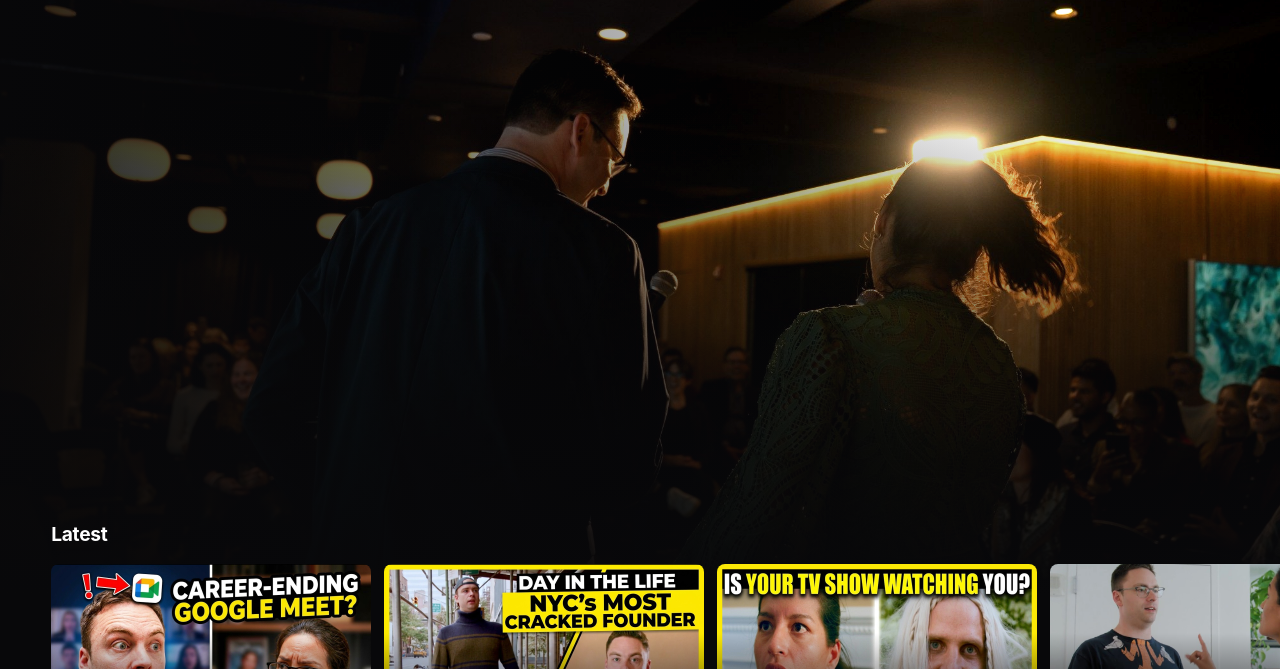
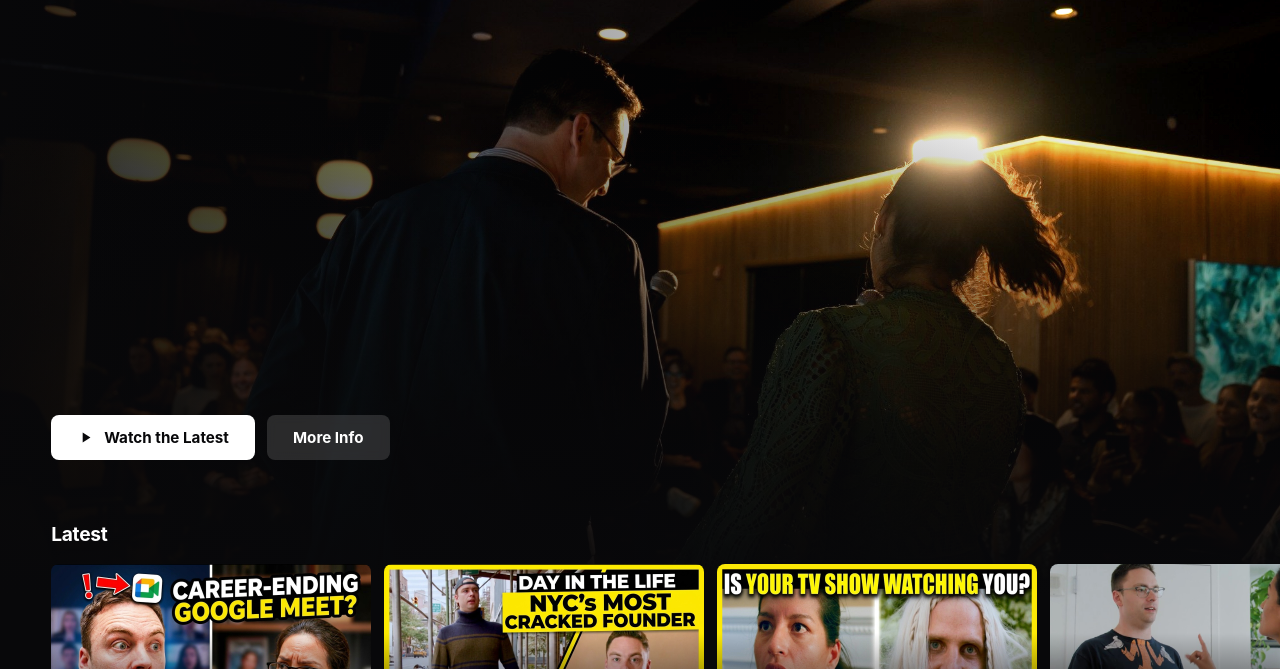
Before and after one commit to trottfather/vclatenight, a plain HTML site: page index.html in a window 1280 px wide. Shown: the part 92-761 px from the top of the page. Drawn offline with Linux system fonts and the light colour scheme.

Commit message:
Restore Watch the Latest and More Info buttons over the hero photo
Co-Authored-By: Claude Sonnet 5.5 <noreply@anthropic.com>
Claude-Session: https://claude.ai/code/session_014y4GfGcAkkGKmsdvDjjrz4

```diff
--- a/index.html
+++ b/index.html
@@ -53,6 +53,13 @@
     </div>
     <div class="billboard-inner">
       <h1 class="sr-only">VC Late Night: everyone in VC has an opinion. We have a show.</h1>
+      <div class="billboard-actions">
+        <a class="btn btn--play" href="#latest">
+          <svg viewBox="0 0 24 24" fill="currentColor" aria-hidden="true"><path d="M8 5v14l11-7z"/></svg>
+          Watch the Latest
+        </a>
+        <a class="btn btn--ghost" href="#about">More Info</a>
+      </div>
     </div>
   </section>
 
```
